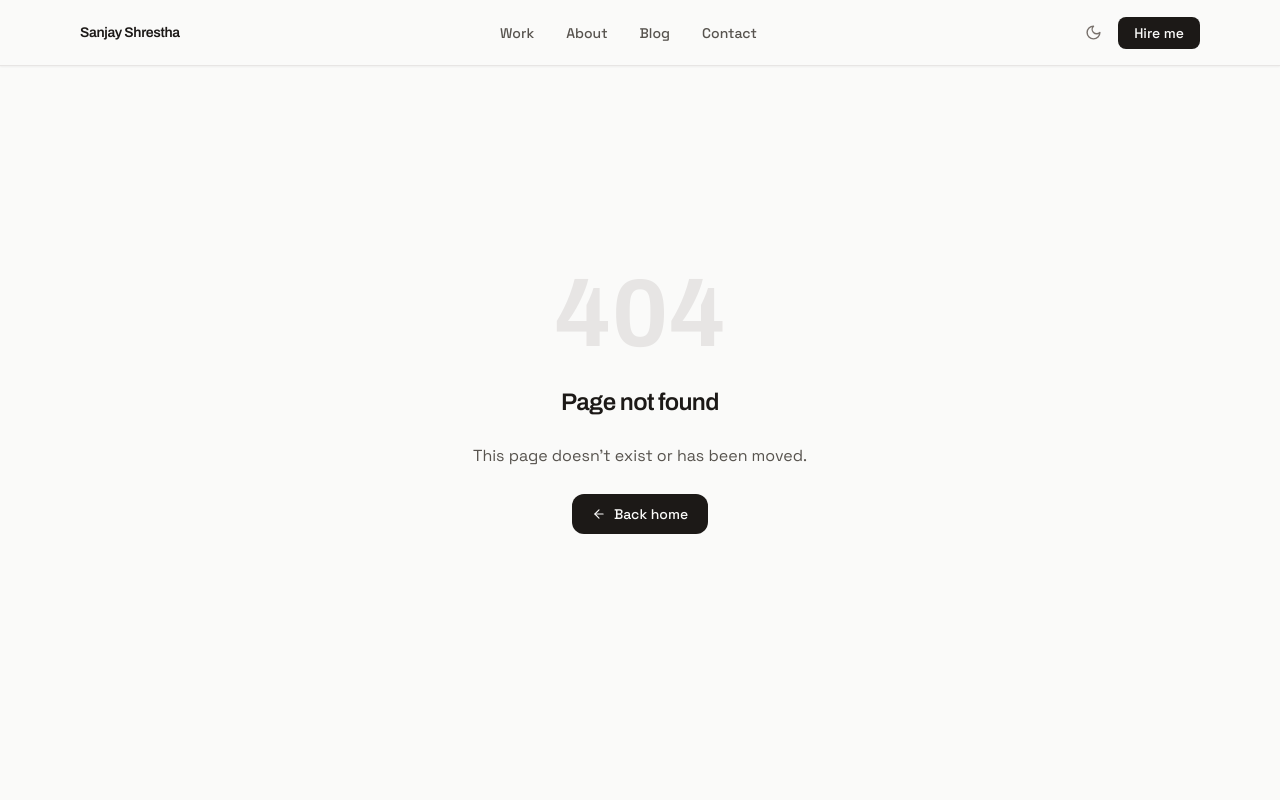
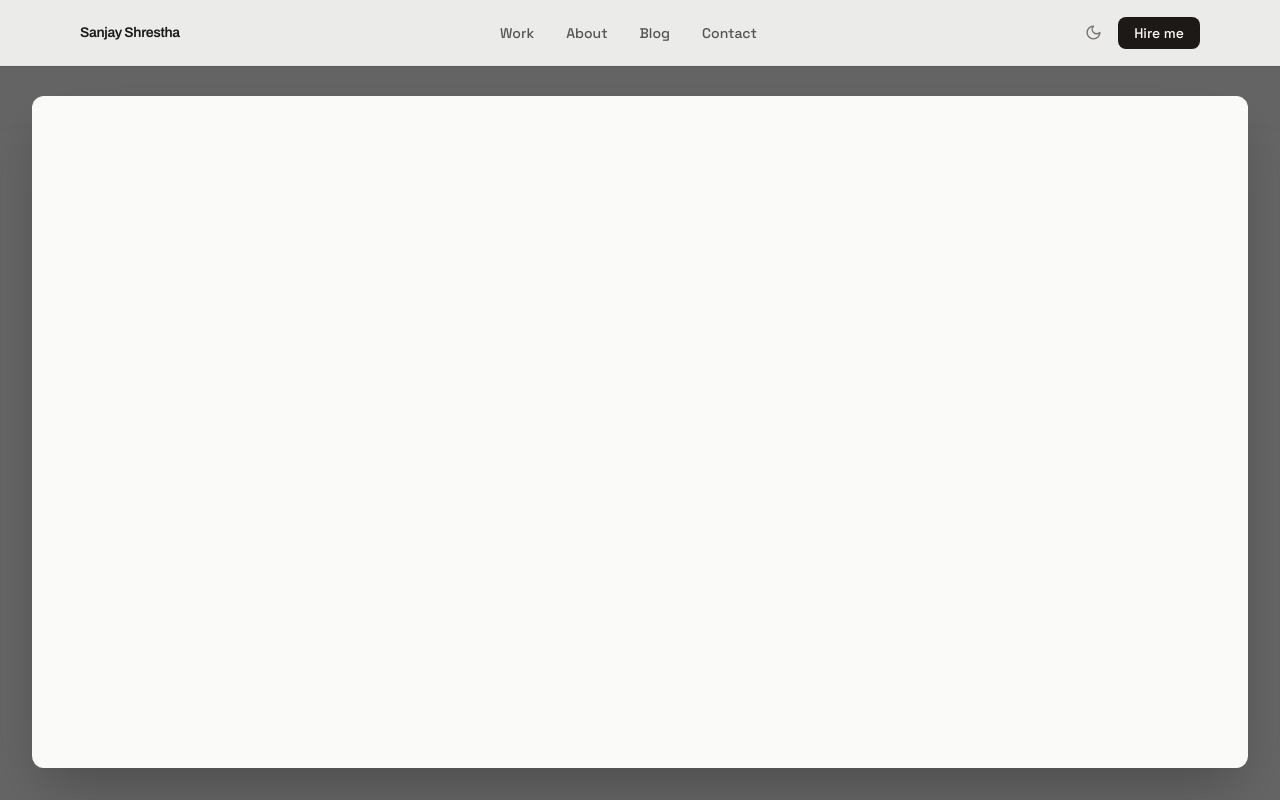
Before and after one commit to shresthasans/nextjs-portfolio, a Next.js app: page /resume in a window 1280 px wide. Before the commit this address had no page. Shown: the top 800 px of the page. Built offline with nearby package versions, Linux system fonts and the light colour scheme.

Commit message:
Add hosted resume PDF at /resume
Not linked from nav yet — direct-share only, resume still being
updated.

Co-Authored-By: Claude Sonnet 5 <noreply@anthropic.com>

```diff
--- /dev/null
+++ b/app/resume/page.tsx
@@ -0,0 +1,36 @@
+import type { Metadata } from 'next'
+
+export const metadata: Metadata = {
+  title: 'Resume',
+  description: 'Sanjay Shrestha, Senior Product Designer resume PDF.',
+  openGraph: {
+    title: 'Resume | Sanjay Shrestha',
+    description: 'Sanjay Shrestha, Senior Product Designer resume PDF.',
+    url: 'https://sanjayshrestha.com/resume',
+    images: ['/og-image.jpg'],
+  },
+  twitter: {
+    card: 'summary_large_image',
+    title: 'Resume | Sanjay Shrestha',
+    description: 'Sanjay Shrestha, Senior Product Designer resume PDF.',
+    images: ['/og-image.jpg'],
+  },
+}
+
+export default function ResumePage() {
+  return (
+    <div
+      className="fixed inset-0 bg-black/60 backdrop-blur-sm flex items-center justify-center z-40"
+      style={{ paddingTop: '4rem' }}
+    >
+      <div className="w-full h-full p-4 md:p-8">
+        <iframe
+          src="/resume/Sanjay_Shrestha_Senior_Product_Designer_Resume.pdf"
+          className="w-full h-full rounded-xl shadow-2xl"
+          style={{ border: 'none' }}
+          title="Sanjay Shrestha Resume"
+        />
+      </div>
+    </div>
+  )
+}
```
Also changed, not shown: 1 other file (tests, documents, lock files or other folders).
